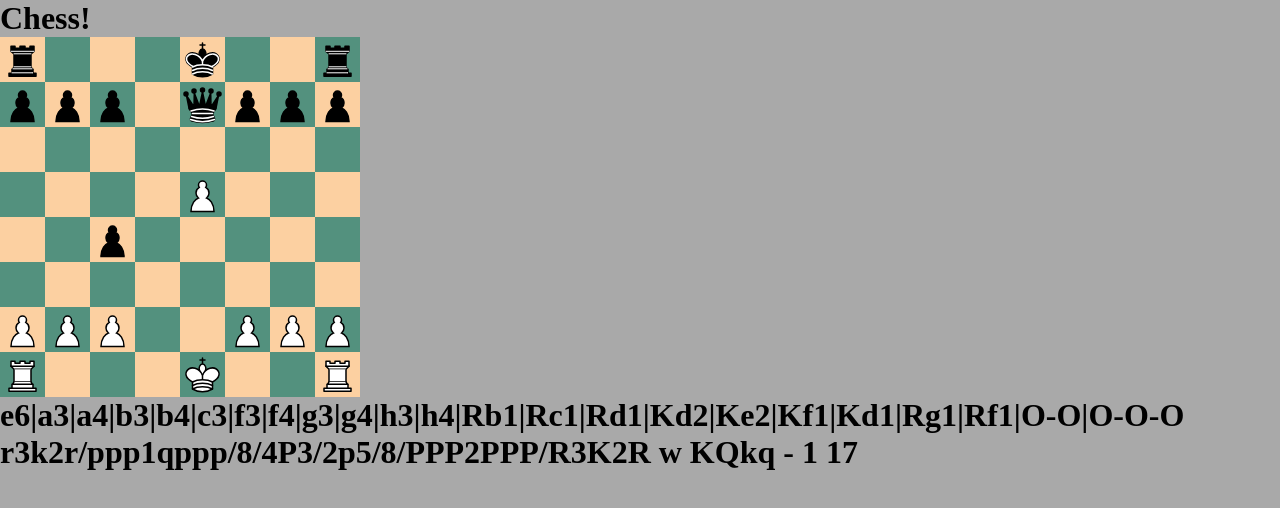
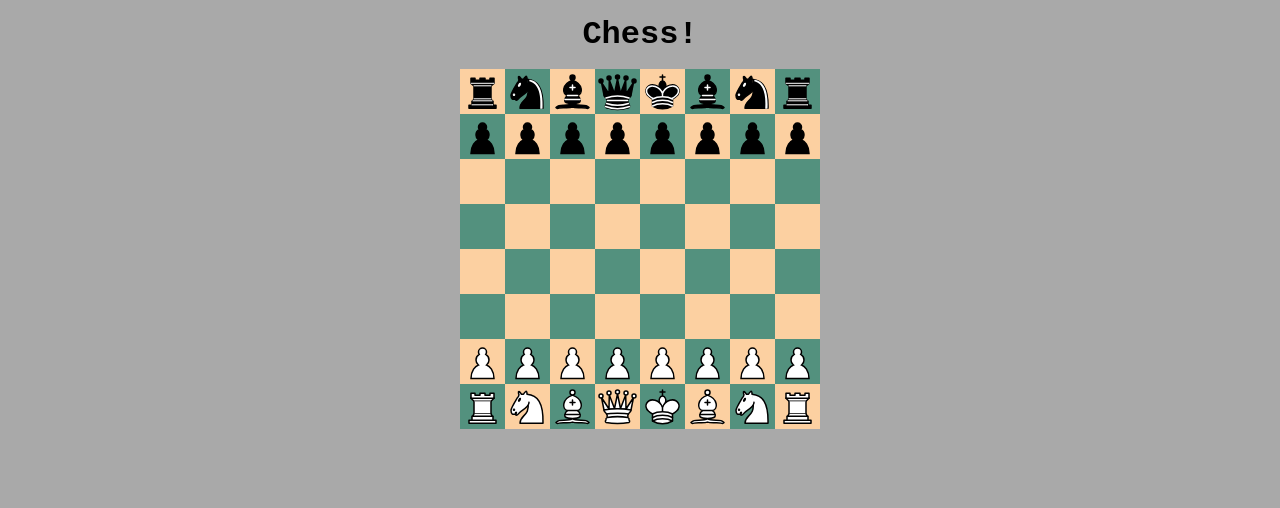
Before and after one commit to vinicius-el-khalili/Chess-UI-tsc, a React (Create React App) app: page / in a window 1280 px wide. Shown: the top 508 px of the page. Built offline with nearby package versions, Linux system fonts and the light colour scheme.

Commit message:
quick commit

```diff
--- a/src/App.tsx
+++ b/src/App.tsx
@@ -2,8 +2,17 @@ import React from 'react';
 import Board from './Components/Board';
 function App() {
   return (
-    <div className="App">
-      <h1>Chess!</h1>
+    <div className="App" style={{
+        fontFamily:"'Courier New', monospace",
+        width:"100vw",
+        height:"100vh",
+        display:"flex",
+        flexDirection:"column",
+        alignItems:"center"
+      }}>
+      <h1 style={{
+        padding:"1rem"
+      }}>Chess!</h1>
       <Board></Board>
     </div>
   );
--- a/src/Components/Board.tsx
+++ b/src/Components/Board.tsx
@@ -32,7 +32,7 @@ class Board extends React.Component<boardProps,boardState>{
         this.state={
             rowStyle:{display:"flex",flexDirection:"column-reverse"},
             boardStyle:{display:"flex"},
-            chess:new Chess("r3k2r/ppp1qppp/8/4P3/2p5/8/PPP2PPP/R3K2R w KQkq - 1 17"), //"5r2/pp1bP1kp/n1p1R2p/2n5/8/P1P5/P4QPP/4R1K1 w - - 5 21"
+            chess:new Chess(), //"5r2/pp1bP1kp/n1p1R2p/2n5/8/P1P5/P4QPP/4R1K1 w - - 5 21"
             selectedSquare:null,
             promoter:false,
             promotionSqr:"",
@@ -60,10 +60,6 @@ class Board extends React.Component<boardProps,boardState>{
         for (let _sqr in this.sqrReff){
             this.sqrReff[_sqr].current.update()
         }
-        this.setState({
-            console1:this.state.chess.moves().join("|"),
-            console2:this.state.chess.fen()
-        })
     }
 
     // --------------------------------------- // handlePieceClick
@@ -154,9 +150,9 @@ class Board extends React.Component<boardProps,boardState>{
                 {board}
                 {this.state.promoter && <Promoter promote={this.promote} color={this.state.chess.turn()}/>}
                 </div>
-            <h1>{this.state.console1}</h1>
-            <h1>{this.state.console2}</h1>
-            <h1>{this.state.console3}</h1>
+            <h3>{this.state.console3}</h3>
+            <h3>{this.state.console1}</h3>
+            <h3>{this.state.console2}</h3>
         </>)
 
         // --------------------------------------- //
```
